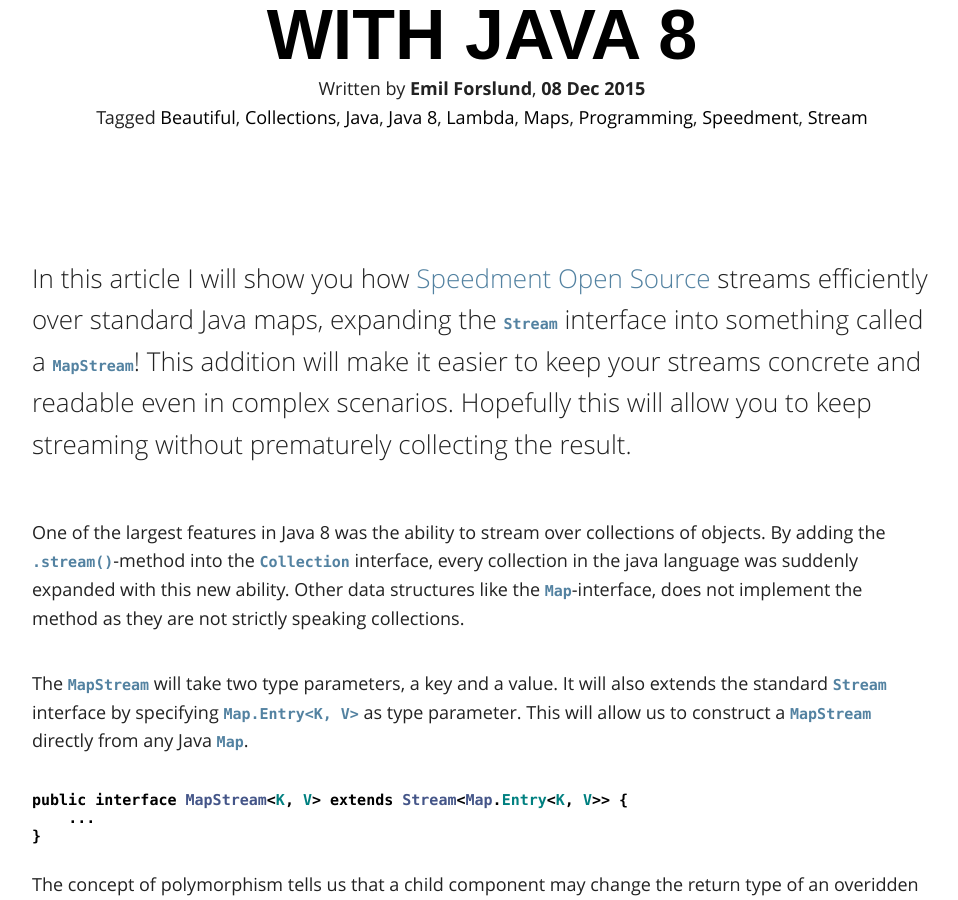
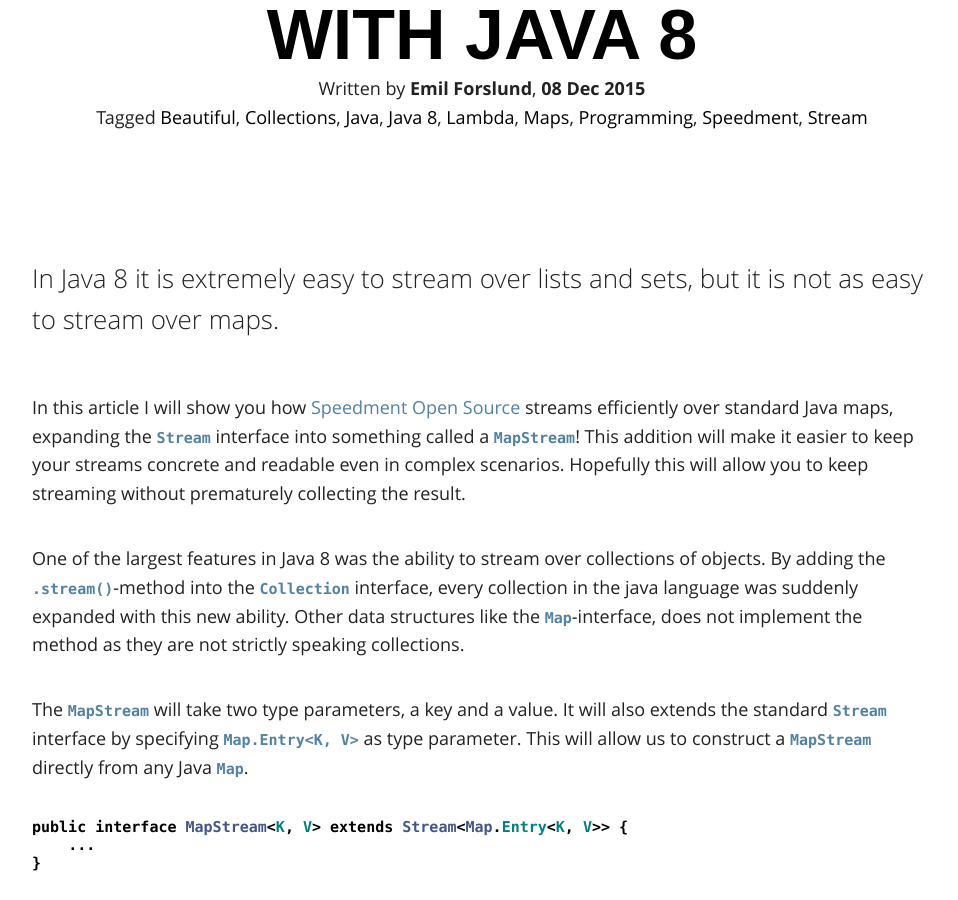
Before and after one commit to ageofjavablog/website, a Jekyll site: the page built from _posts/2015-12-08-Streaming-over-Maps-with-Java-8.md, in a window 1280 px wide and 900 px high, scrolled down 300 px. Shown: the whole window, without its empty margins (158-1116 px from the left). Built offline with Jekyll 4.4.1, drawn with Linux system fonts in a browser that asks for light colours; nearby versions of some CDN libraries; some web fonts are replaced.

Commit message:
Improve highlighted first paragraph in two latest articles

```diff
--- a/_posts/2015-12-08-Streaming-over-Maps-with-Java-8.md
+++ b/_posts/2015-12-08-Streaming-over-Maps-with-Java-8.md
@@ -8,6 +8,8 @@ modified    : 2015-12-08
 tags        : [Beautiful, Collections, Java, Java 8, Lambda, Maps, Programming, Speedment, Stream]
 featured    : true
 ---
+
+In Java 8 it is extremely easy to stream over lists and sets, but it is not as easy to stream over maps.
 
 In this article I will show you how [Speedment Open Source](http://speedment.org) streams efficiently over standard Java maps, expanding the `Stream` interface into something called a `MapStream`! This addition will make it easier to keep your streams concrete and readable even in complex scenarios. Hopefully this will allow you to keep streaming without prematurely collecting the result.
 
```
Also changed, not shown: _posts/2015-12-21-Make-Your-Factories-Beautiful.md (+3 -1 lines).
